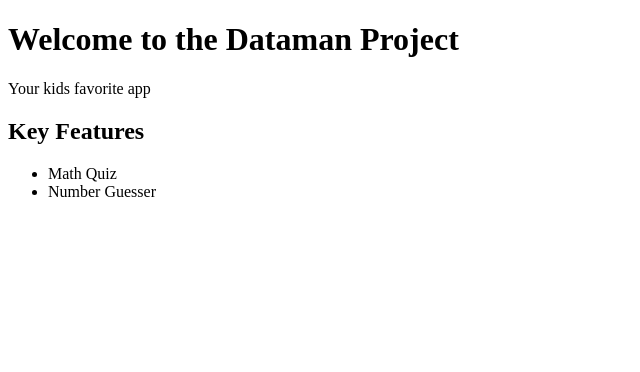
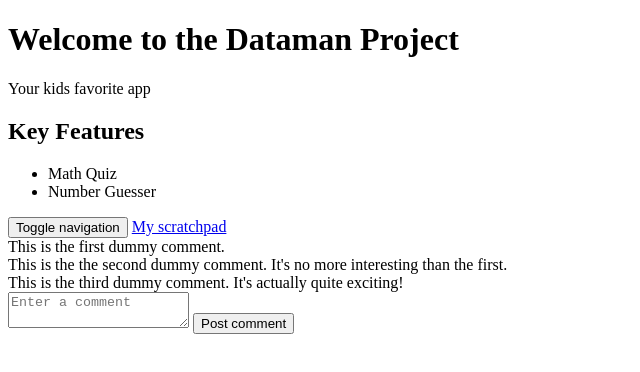
Before and after one commit to Jacksona6180/Dataman-ProjectFinal, a plain HTML site: page index.html in a window 1280 px wide. Shown: the whole page, without its empty margins (0-640 px from the left). Drawn offline with Linux system fonts and the light colour scheme.

Commit message:
Update index.html

```diff
--- a/index.html
+++ b/index.html
@@ -14,3 +14,42 @@
     </ul>
 </body>
 </html>
+   <title>My scratchboard page</title>
+    </head>
+
+    <body>
+        <nav class="navbar navbar-inverse">
+          <div class="container">
+            <div class="navbar-header">
+              <button type="button" class="navbar-toggle collapsed" data-toggle="collapse" data-target="#navbar" aria-expanded="false" aria-controls="navbar">
+                <span class="sr-only">Toggle navigation</span>
+                <span class="icon-bar"></span>
+                <span class="icon-bar"></span>
+                <span class="icon-bar"></span>
+              </button>
+              <a class="navbar-brand" href="#">My scratchpad</a>
+            </div>
+          </div>
+        </nav>
+
+        <div class="container">
+
+            <div class="row">
+                This is the first dummy comment.
+            </div>
+
+            <div class="row">
+                This is the the second dummy comment.  It's no more interesting
+                than the first.
+            </div>
+
+            <div class="row">
+                This is the third dummy comment.  It's actually quite exciting!
+            </div>
+
+            <div class="row">
+                <form action="." method="POST">
+                    <textarea class="form-control" name="contents" placeholder="Enter a comment"></textarea>
+                    <input type="submit" class="btn btn-success" value="Post comment">
+                </form>
+            </div>
```
